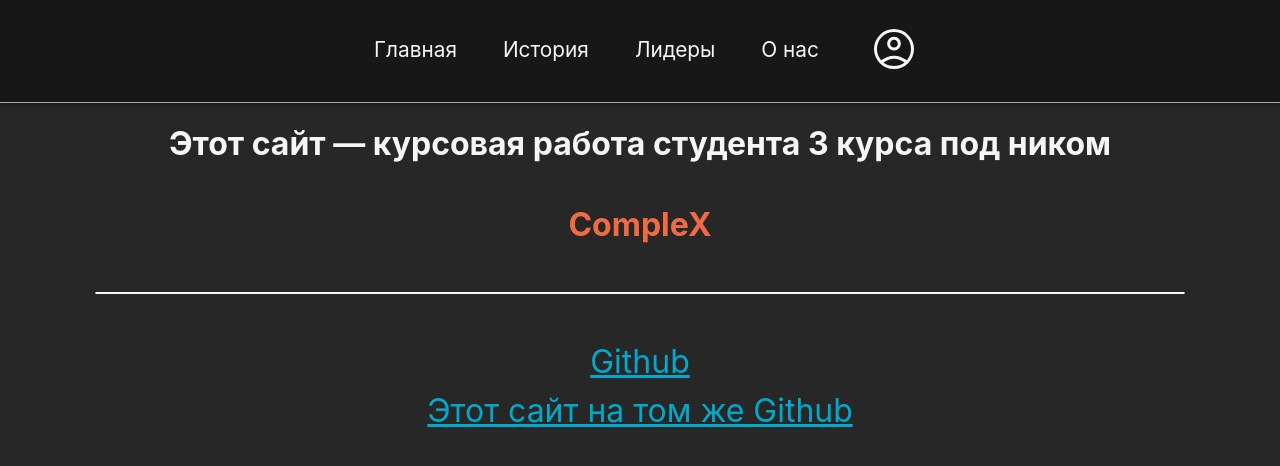
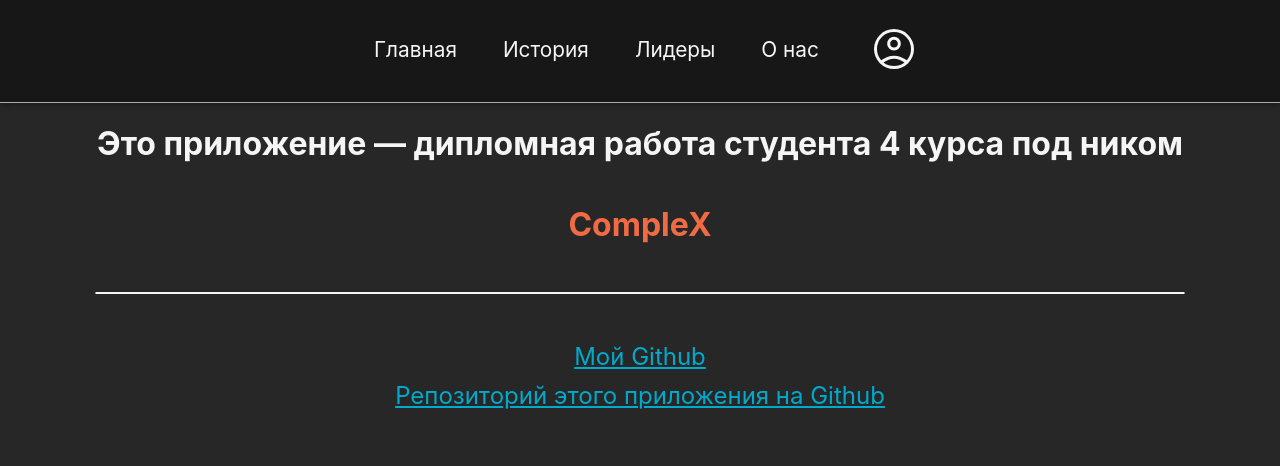
Before and after one commit to CompleXss/WebBoardGames, a React (Create React App) app in the folder reactapp/: page /about in a window 1280 px wide. Shown: the top 466 px of the page. Built offline with nearby package versions, Linux system fonts and the light colour scheme; a web font is replaced by a local one; what @microsoft/signalr would draw is missing.

Commit message:
Update about page

```diff
--- a/reactapp/src/components/About/about.css
+++ b/reactapp/src/components/About/about.css
@@ -17,7 +17,7 @@
 
 .aboutContainer a {
     display: block;
-    font-size: 2em;
+    font-size: 1.5em;
     margin: 10px;
     color: #00aacc;
 }
--- a/reactapp/src/components/About/about.tsx
+++ b/reactapp/src/components/About/about.tsx
@@ -7,10 +7,10 @@ export default function About() {
     }, [])
 
     return <div className='aboutContainer'>
-        <h1> Этот сайт — курсовая работа студента 3 курса под ником </h1>
+        <h1> Это приложение — дипломная работа студента 4 курса под ником </h1>
         <h1 className='nick'>CompleX</h1>
         <hr />
-        <a href='https://github.com/CompleXss'>Github</a>
-        <a href='https://github.com/CompleXss/WebBoardGames'>Этот сайт на том же Github</a>
+        <a href='https://github.com/CompleXss'>Мой Github</a>
+        <a href='https://github.com/CompleXss/WebBoardGames'>Репозиторий этого приложения на Github</a>
     </div>
 }
```
